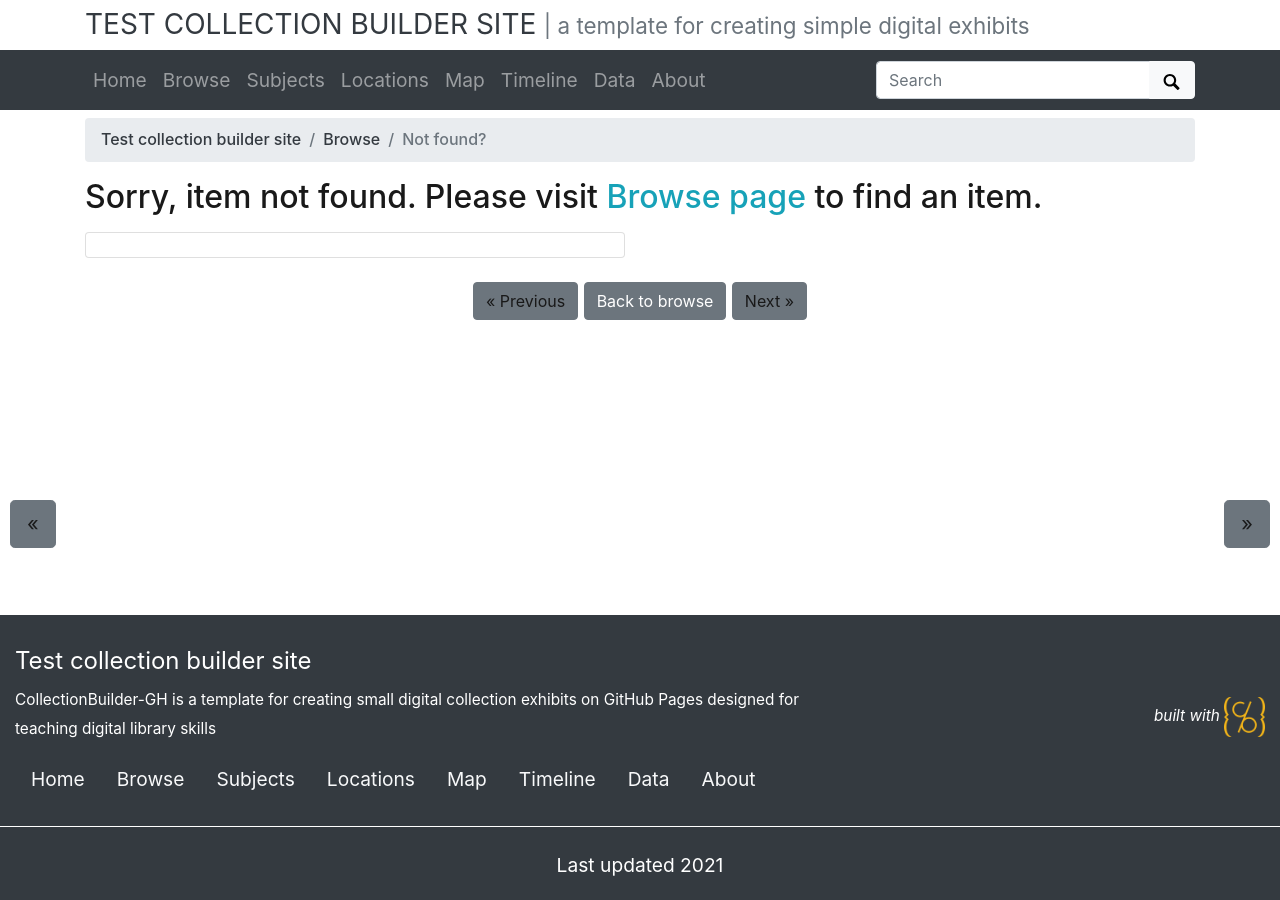
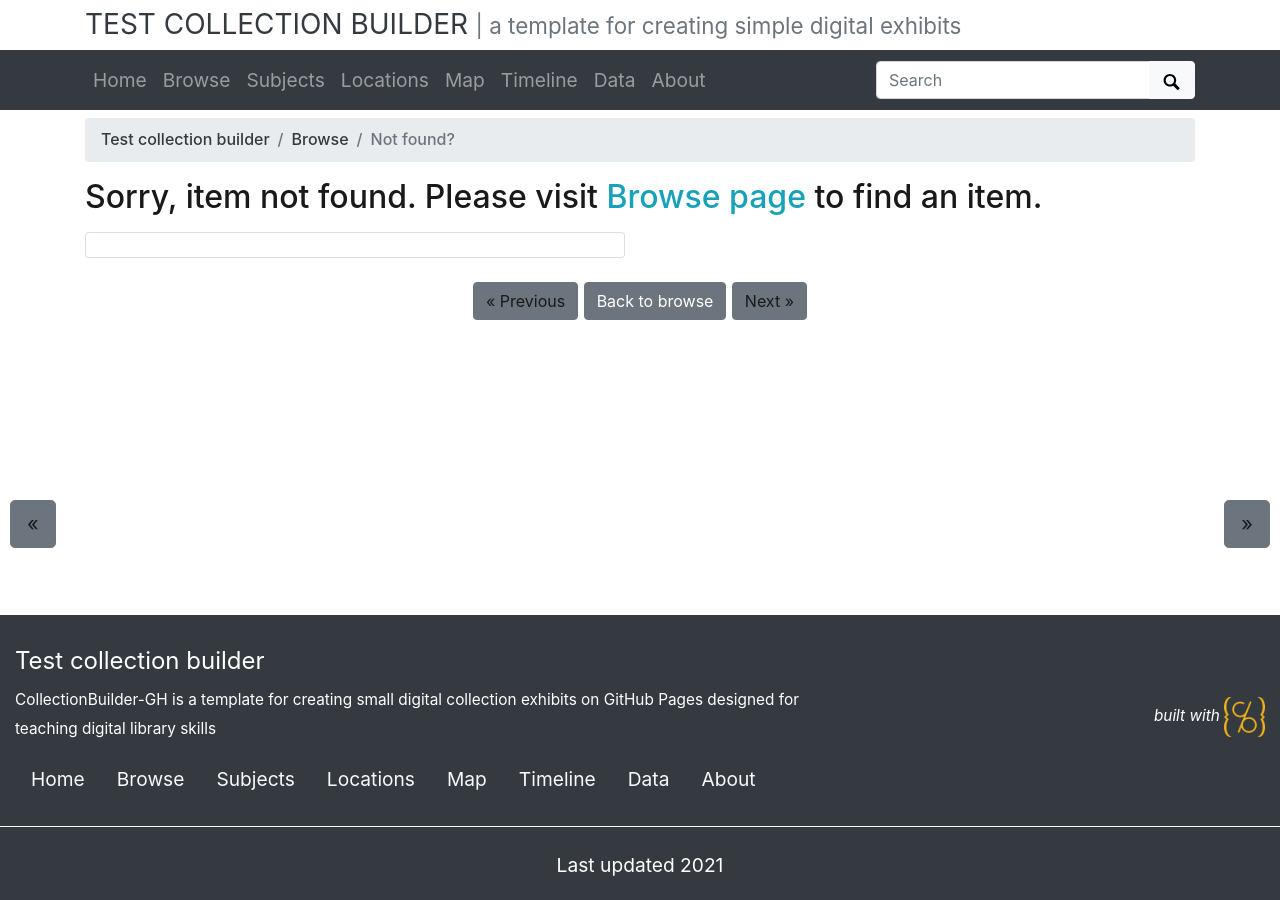
Before and after one commit to Infoliterati/testcb, a Jekyll site: the page built from pages/item.md, in a window 1280 px wide. Built offline with Jekyll 4.4.1, drawn with Linux system fonts in a browser that asks for light colours.

Commit message:
Update _config.yml
minor change to title

```diff
--- a/_config.yml
+++ b/_config.yml
@@ -18,7 +18,7 @@ source-code: https://github.com/CollectionBuilder/collectionbuilder-gh
 # SITE SETTINGS
 #
 # title of site appears in banner
-title: Test collection builder site
+title: Test collection builder
 # tagline, a short phrase that will appear throughout the site in the top banner
 tagline: a template for creating simple digital exhibits
 # description appears in meta tags and other locations
```
